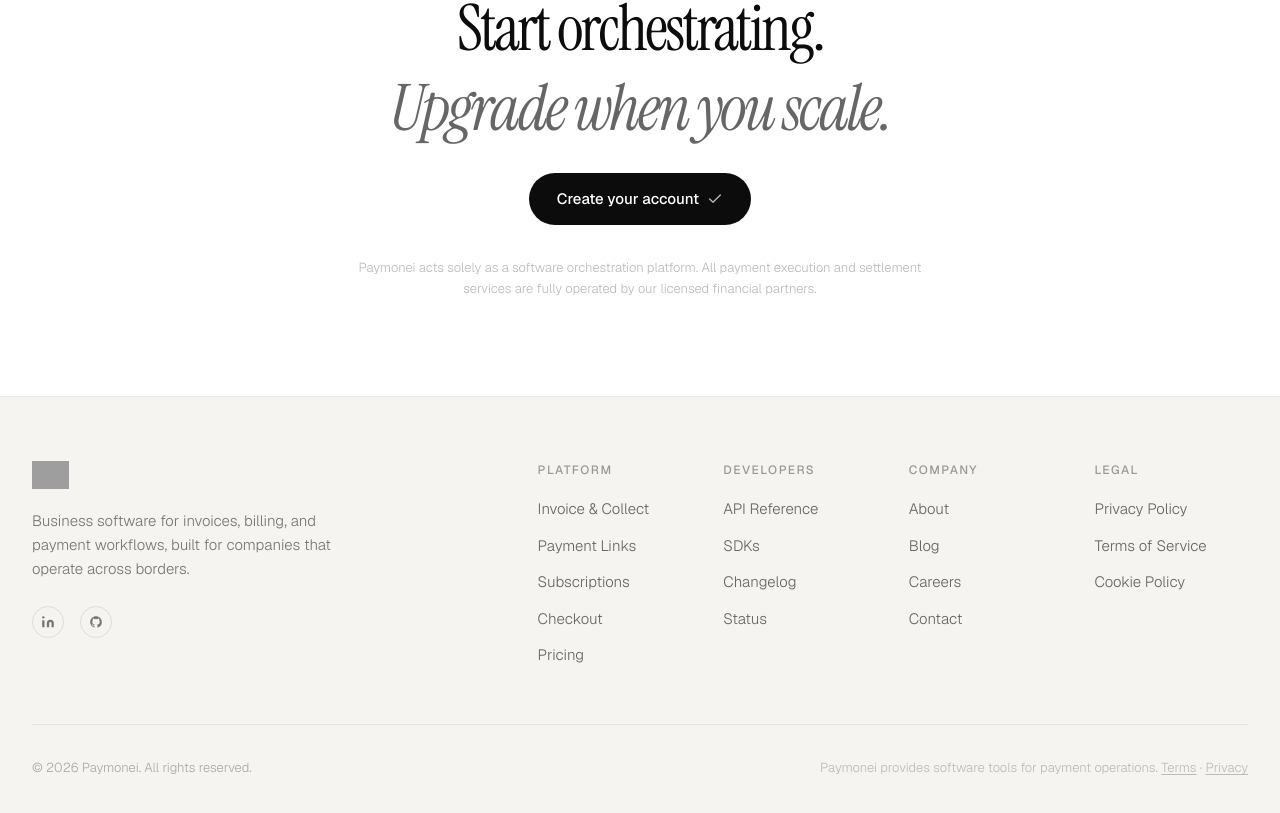
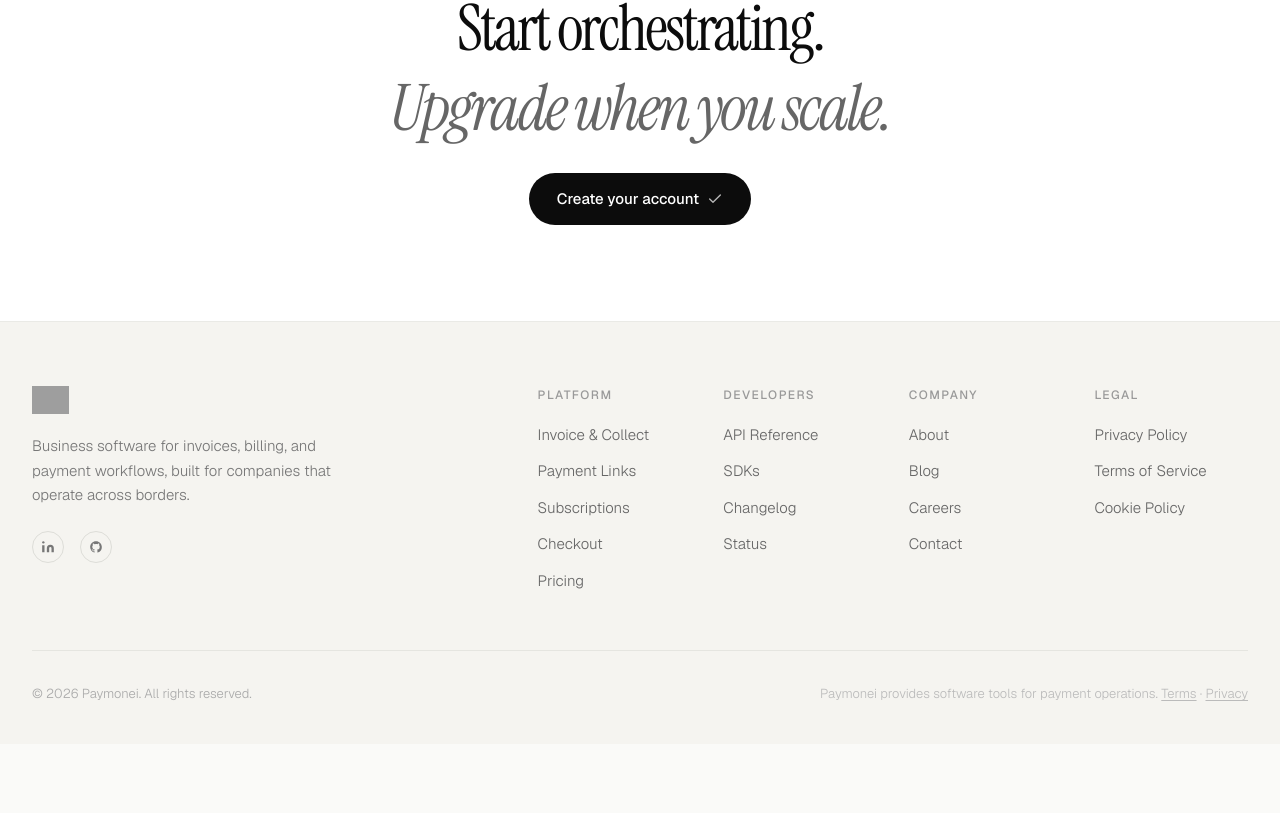
Before and after one commit to omniasky/paymonei-website, a Next.js app: page /billing/subscriptions in a window 1280 px wide. Shown: the part 2125-2938 px from the top of the page. After the commit the page ends 2869 px from the top, so only its background shows below. Built offline with nearby package versions, Linux system fonts and the light colour scheme; grey boxes are pictures that could not be loaded.

Commit message:
fix remove overeacting claim

```diff
--- a/src/app/billing/invoicing/page.tsx
+++ b/src/app/billing/invoicing/page.tsx
@@ -312,9 +312,6 @@
                 </span>
               </Link>
             </div>
-            <p className="mt-8 text-[13px] text-[#BBB] font-light max-w-xl mx-auto leading-relaxed">
-              Paymonei acts solely as a software orchestration platform. All payment execution and settlement services are fully operated by our licensed financial partners.
-            </p>
           </div>
         </section>
 
--- a/src/app/billing/subscriptions/page.tsx
+++ b/src/app/billing/subscriptions/page.tsx
@@ -264,9 +264,6 @@
                 </span>
               </Link>
             </div>
-            <p className="mt-8 text-[13px] text-[#BBB] font-light max-w-xl mx-auto leading-relaxed">
-              Paymonei acts solely as a software orchestration platform. All payment execution and settlement services are fully operated by our licensed financial partners.
-            </p>
           </div>
         </section>
 
--- a/src/app/payments/checkout/page.tsx
+++ b/src/app/payments/checkout/page.tsx
@@ -310,9 +310,6 @@
                 </span>
               </Link>
             </div>
-            <p className="mt-8 text-[13px] text-[#BBB] font-light max-w-xl mx-auto leading-relaxed">
-              Paymonei acts solely as a software orchestration platform. All payment execution and settlement services are fully operated by our licensed financial partners.
-            </p>
           </div>
         </section>
 
--- a/src/app/payments/links/page.tsx
+++ b/src/app/payments/links/page.tsx
@@ -252,9 +252,6 @@
                 </span>
               </Link>
             </div>
-            <p className="mt-8 text-[13px] text-[#BBB] font-light max-w-xl mx-auto leading-relaxed">
-              Paymonei acts solely as a software orchestration platform. All payment execution and settlement services are fully operated by our licensed financial partners.
-            </p>
           </div>
         </section>
 
```
Lines whose indentation alone changed are shown as unchanged.
